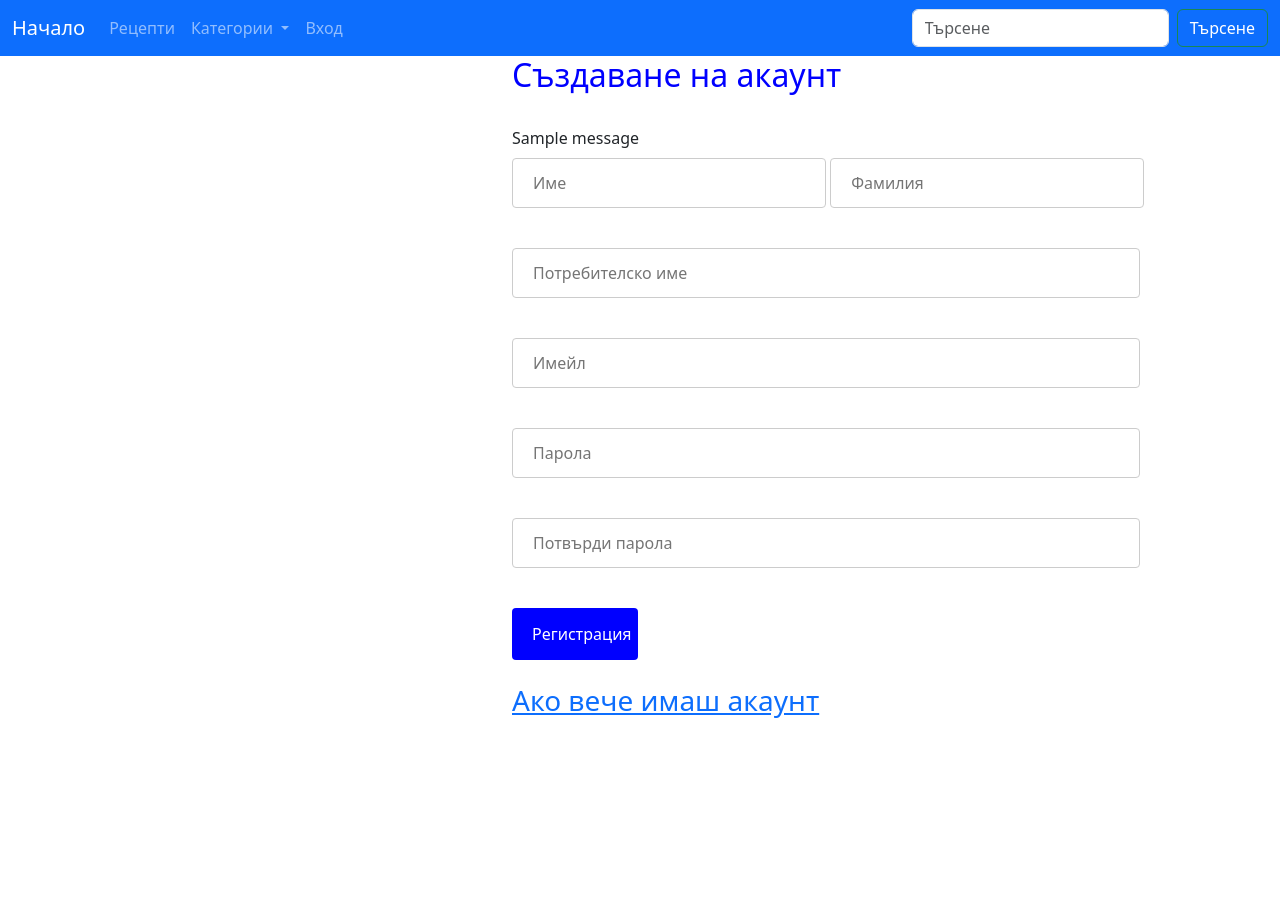
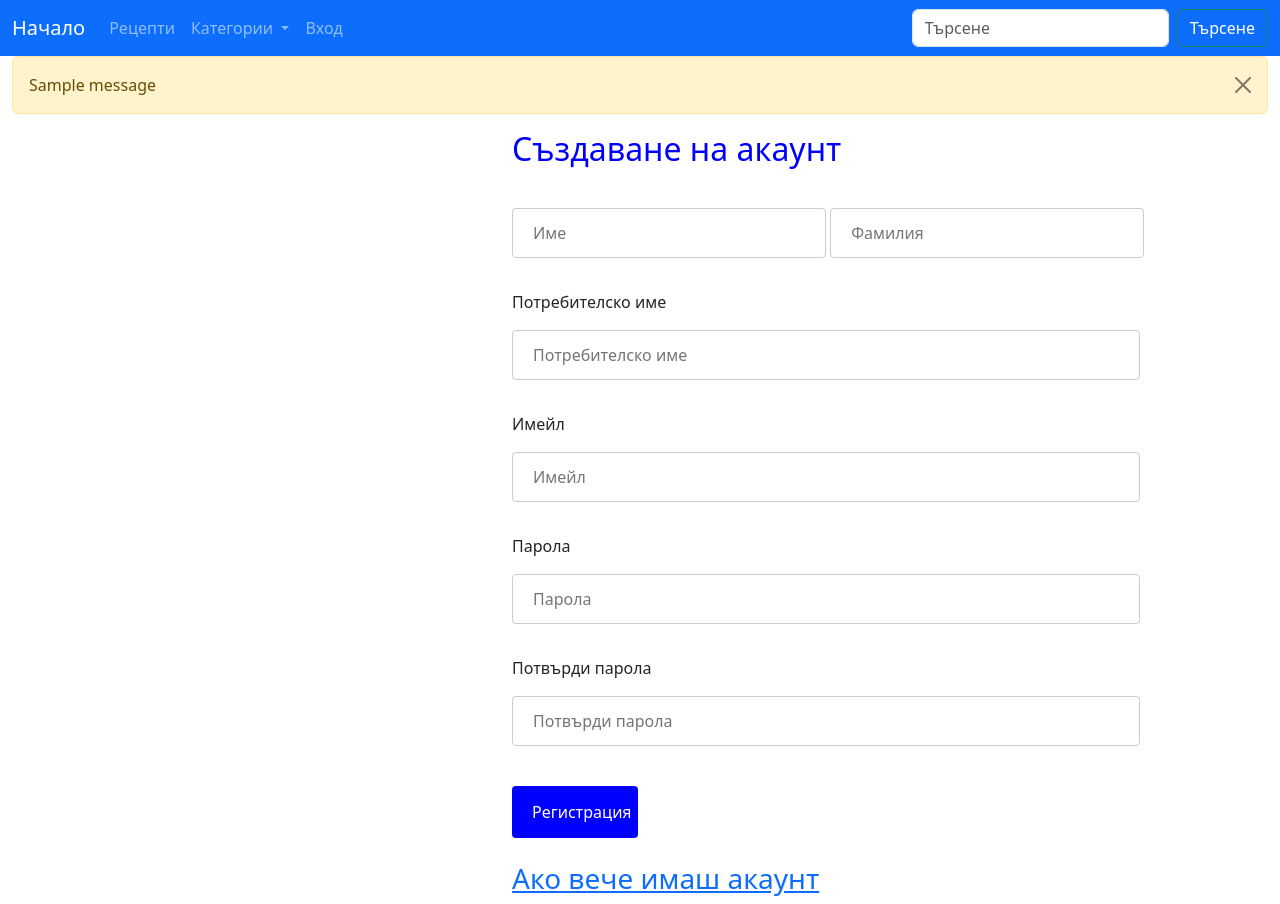
Before and after one commit to dinocom33/cookbook, a Flask app: page /register in a window 1280 px wide. Before the commit the page ends 718 px from the top, so only its background shows below. Run offline with Flask 3, Linux system fonts and the light colour scheme; tables that the repository leaves empty hold one stand-in row (values such as "Sample post"); one stand-in notice (Sample message) is shown; parts of the project's set-up code (start-up, migrations or seed data) failed here and were passed over.

Commit message:
some changes

```diff
--- a/forms.py
+++ b/forms.py
@@ -4,30 +4,30 @@ from wtforms.validators import DataRequired, Email, EqualTo, InputRequired, Leng
 
 
 class RegistrationForm(FlaskForm):
-    username = StringField("Username", validators=[InputRequired(), Length(min=4, max=20)],
+    username = StringField("Потребителско име", validators=[InputRequired(), Length(min=4, max=20)],
                            render_kw={"placeholder": "Username"})
-    email = StringField("Email", validators=[DataRequired(), Email()])
-    first_name = StringField("First Name")
-    last_name = StringField("Last name")
-    password1 = PasswordField("Password", validators=[InputRequired(), Length(min=8, max=20)],
+    email = StringField("Имейл", validators=[DataRequired(), Email()])
+    first_name = StringField("Име")
+    last_name = StringField("Фамилия")
+    password1 = PasswordField("Парола", validators=[InputRequired(), Length(min=8, max=20)],
                               render_kw={"placeholder": "Password"})
-    password2 = PasswordField("Confirm Password", validators=[DataRequired(),
+    password2 = PasswordField("Потвърди парола", validators=[DataRequired(),
                                                               EqualTo("password1", message="Паролите трябва да съвпадат")])
     submit = SubmitField("Регистрация")
 
 
 class LoginForm(FlaskForm):
     # email = StringField("Email", validators=[DataRequired(), Email()])
-    username = StringField("Username", validators=[InputRequired(), Length(min=4, max=20)], render_kw={"placeholder": "Username"})
-    password = PasswordField("Password", validators=[DataRequired()])
+    username = StringField("Потребителско име", validators=[InputRequired(), Length(min=4, max=20)], render_kw={"placeholder": "Username"})
+    password = PasswordField("Парола", validators=[DataRequired()])
     remember = BooleanField("Запомни ме")
     submit = SubmitField("Вход")
 
 
 class UserForm(FlaskForm):
-    username = StringField("Username", validators=[InputRequired(), Length(min=4, max=20)],
+    username = StringField("Потребителскo име", validators=[InputRequired(), Length(min=4, max=20)],
                            render_kw={"placeholder": "Username"})
-    email = StringField("Email", validators=[DataRequired(), Email()])
+    email = StringField("Имейл", validators=[DataRequired(), Email()])
     first_name = StringField("Име")
     last_name = StringField("Фамилия")
     password1 = PasswordField("Password")
--- a/templates/registration.html
+++ b/templates/registration.html
@@ -7,18 +7,42 @@
 </head>
 <body>
 {% block content %}
+    {% for error in form.password2.errors %}
+        <div class="alert alert-warning alert-dismissible fade show" role="alert">
+            {{ error }}
+            <button type="button" class="btn-close" data-bs-dismiss="alert" aria-label="Close"></button>
+        </div>
+    {% endfor %}
+    {% for error in form.password1.errors %}
+        <div class="alert alert-warning alert-dismissible fade show" role="alert">
+            {{ error }}
+            <button type="button" class="btn-close" data-bs-dismiss="alert" aria-label="Close"></button>
+        </div>
+    {% endfor %}
+    {% for error in form.username.errors %}
+        <div class="alert alert-warning alert-dismissible fade show" role="alert">
+            {{ error }}
+        <button type="button" class="btn-close" data-bs-dismiss="alert" aria-label="Close"></button>
+        </div>
+    {% endfor %}
+    {% for error in form.email.errors %}
+        <div class="alert alert-warning alert-dismissible fade show" role="alert">
+            {{ error }}
+        <button type="button" class="btn-close" data-bs-dismiss="alert" aria-label="Close"></button>
+        </div>
+    {% endfor %}
+    {% for message in get_flashed_messages() %}
+        <div class="alert alert-warning alert-dismissible fade show" role="alert">
+            {{ message }}
+            <button type="button" class="btn-close" data-bs-dismiss="alert" aria-label="Close"></button>
+        </div>
+    {% endfor %}
     <h2 style="text-align: justify; color: blue; margin-left: 500px">Създаване на акаунт</h2>
     <br>
-    {% with messages = get_flashed_messages() %}
-        {% if messages %}
-            <div class="notification is-danger" style="margin-left: 500px">
-                {{ messages[0] }}
-            </div>
-        {% endif %}
-    {% endwith %}
     <form action="" method="post">
         {{ form.hidden_tag() }}
         <div>
+{#            {{ form.first_name.label(class="form-label", style="margin-left: 500px") }}#}
             {{ form.first_name(placeholder="Име",
                               style='width: 25%;
                               font-weight: normal;
@@ -28,8 +52,7 @@
                               border: 1px solid #ccc;
                               border-radius: 4px;
                               box-sizing: border-box') }}
-
-
+{#            {{ form.last_name.label(class="form-label", style="margin-left: 975px") }}#}
             {{ form.last_name(placeholder="Фамилия",
                               style='width: 25%;
                               font-weight: normal;
@@ -41,6 +64,7 @@
         </div>
         <br>
         <div>
+            {{ form.username.label(class="form-label", style="margin-left: 500px") }}
             {{ form.username(placeholder="Потребителско име",
                           style='width: 50%;
                           font-weight: normal;
@@ -50,12 +74,10 @@
                           border: 1px solid #ccc;
                           border-radius: 4px;
                           box-sizing: border-box') }}
-                {% for error in form.username.errors %}
-                    <p>{{ error }}</p>
-                {% endfor %}
         </div>
         <br>
         <div>
+            {{ form.email.label(class="form-label", style="margin-left: 500px") }}
             {{ form.email(placeholder="Имейл",
                           style='width: 50%;
                           font-weight: normal;
@@ -65,12 +87,10 @@
                           border: 1px solid #ccc;
                           border-radius: 4px;
                           box-sizing: border-box') }}
-                {% for error in form.email.errors %}
-                    <p>{{ error }}</p>
-                {% endfor %}
         </div>
         <br>
         <div>
+            {{ form.password1.label(class="form-label", style="margin-left: 500px") }}
             {{ form.password1(placeholder="Парола",
                           style='width: 50%;
                           font-weight: normal;
@@ -80,12 +100,10 @@
                           border: 1px solid #ccc;
                           border-radius: 4px;
                           box-sizing: border-box') }}
-                {% for error in form.password1.errors %}
-                    <p>{{ error }}</p>
-                {% endfor %}
         </div>
         <br>
         <div>
+            {{ form.password2.label(class="form-label", style="margin-left: 500px") }}
             {{ form.password2(placeholder="Потвърди парола",
                               style='width: 50%;
                               font-weight: normal;
@@ -95,9 +113,6 @@
                               border: 1px solid #ccc;
                               border-radius: 4px;
                               box-sizing: border-box') }}
-                {% for error in form.password2.errors %}
-                    <p class="notification is-danger" style="margin-left: 500px">{{ error }}</p>
-                {% endfor %}
         </div>
         <br>
         <div>{{ form.submit(
--- a/templates/user_view.html
+++ b/templates/user_view.html
@@ -22,6 +22,7 @@
                 <strong>Имейл: </strong>{{ item.email }}<br/>
                 <strong>Дата на регистрация: </strong>{{ item.joined_at }}<br/>
             </p>
+              <a href="{{ url_for("update", id=item.id) }}" class="btn btn-primary btn-sm">Редактиране</a>
           </div>
         </div>
     {% endfor %}
```
Also changed, not shown: templates/login.html (+8 -24 lines), templates/profile.html (+4 -7 lines), templates/update.html (+33 -15 lines). Lines whose indentation alone changed are shown as unchanged.
